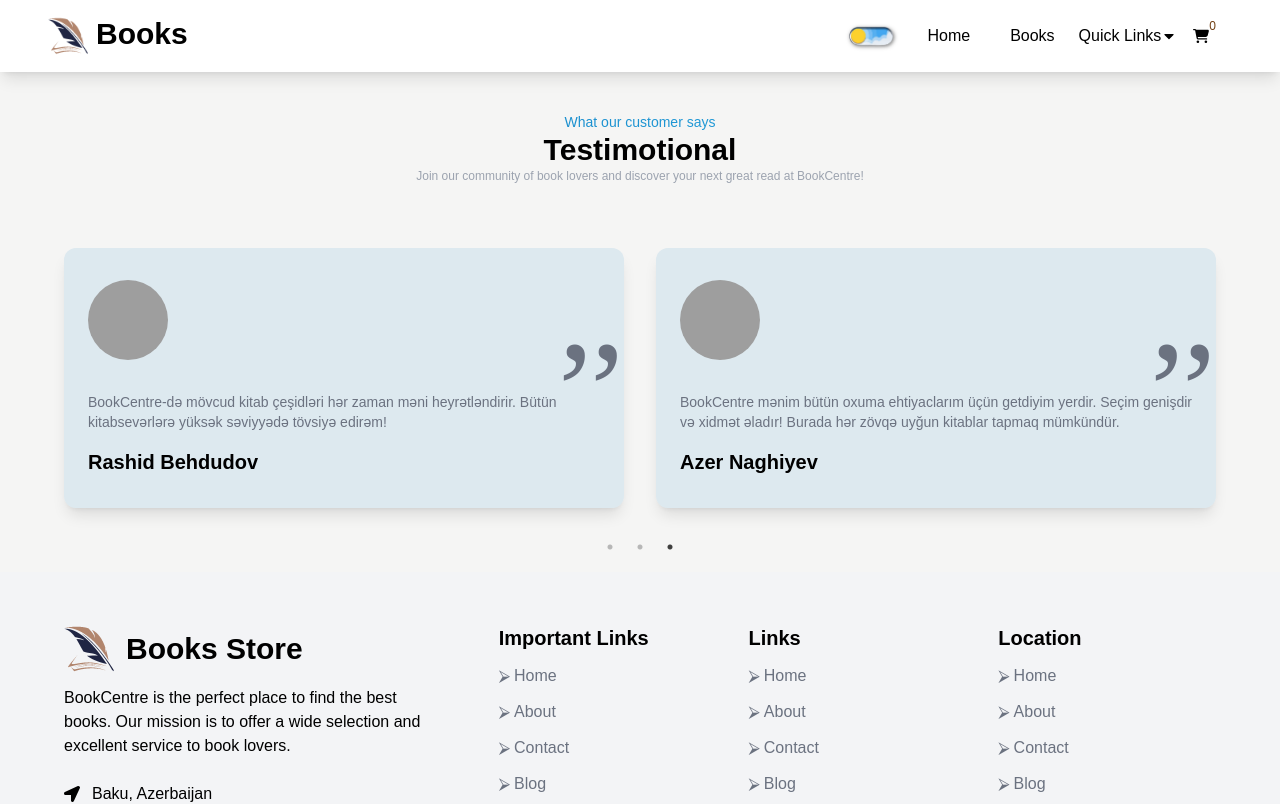
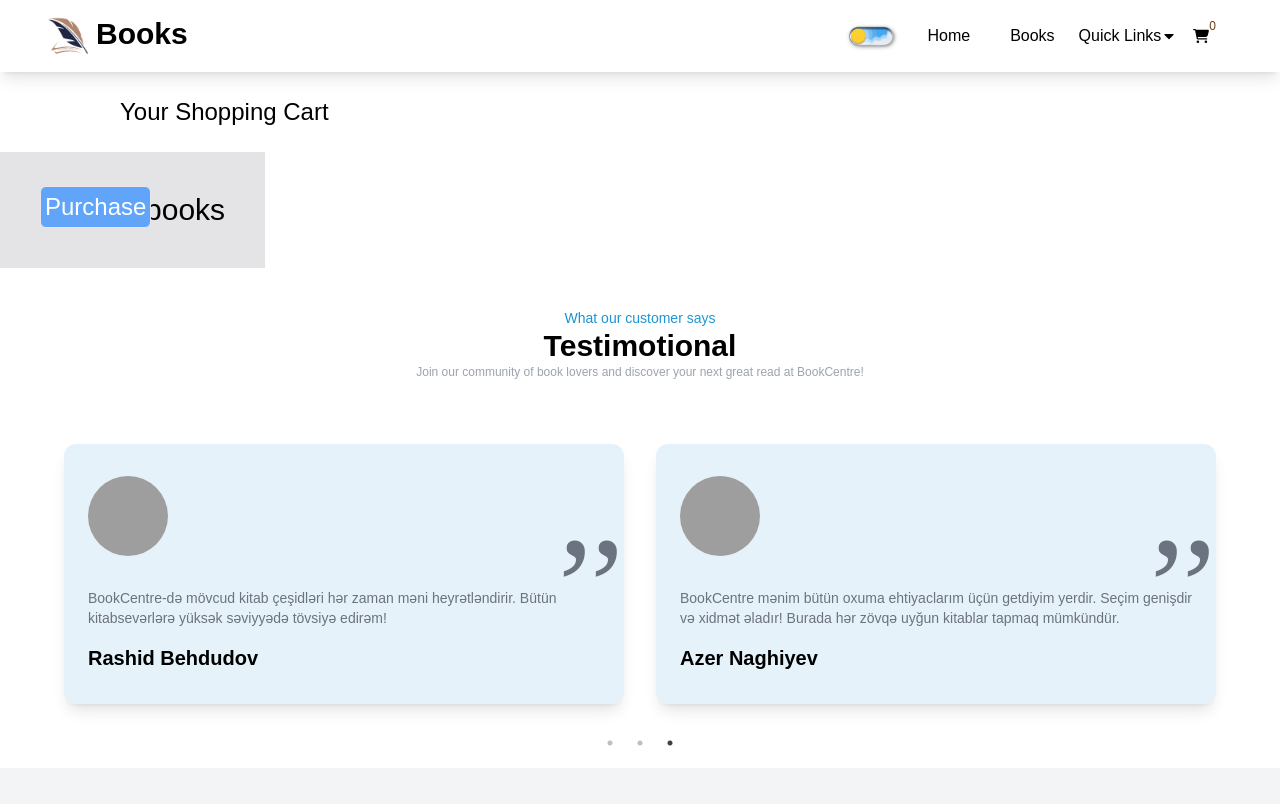
Before and after one commit to isamammadli570/bookcentre, a React (Vite) app: page /cart in a window 1280 px wide. Shown: the top 804 px of the page. Built offline with nearby package versions, Linux system fonts and the light colour scheme; grey boxes are pictures that could not be loaded.

Commit message:
initial commit

```diff
--- a/src/AppLayout.jsx
+++ b/src/AppLayout.jsx
@@ -8,12 +8,12 @@ import ResponsiveNav from "./ui/ResponsiveNav";
 function AppLayout() {
   const [isOpen, setIsOpen] = useState(false);
   return (
-    <div className="bg-stone-100 dark:bg-gray-900 dark:text-white ">
+    <div className="bg-white dark:bg-gray-900 dark:text-white ">
       <div
         className={
           isOpen
-            ? "fixed top-0 right-0 w-[300px] h-screen bg-stone-100 dark:bg-gray-900 z-10 duration-300"
-            : "fixed top-0 right-[-100%] w-[300px] h-screen bg-stone-100 dark:bg-gray-900 z-10 duration-300"
+            ? "fixed top-0 right-0 w-[300px] h-screen bg-white dark:bg-gray-900 z-10 duration-300"
+            : "fixed top-0 right-[-100%] w-[300px] h-screen bg-white dark:bg-gray-900 z-10 duration-300"
         }
       >
         {isOpen && <ResponsiveNav setIsOpen={setIsOpen} />}
--- a/src/pages/Books/index.jsx
+++ b/src/pages/Books/index.jsx
@@ -3,8 +3,6 @@ import { getBooksApi } from "../../services/bookApi";
 import { useState } from "react";
 import Spinner from "../../ui/Spinner";
 import BooksItem from "../../features/BooksItem";
-
-
 
 function Books() {
   const [search, setSearch] = useState("nietzsche");
@@ -32,7 +30,7 @@ function Books() {
           <Spinner />
         </div>
       ) : (
-        <div className="p-6 duration-200 bg-stone-100 dark:bg-gray-950 dark:text-white">
+        <div className="p-6 duration-200 bg-white dark:bg-gray-950 dark:text-white">
           <div className="flex justify-center flex-wrap">
             {book?.map((book) => {
               return <BooksItem book={book} key={book.id} />;
--- a/src/pages/Cart/index.jsx
+++ b/src/pages/Cart/index.jsx
@@ -7,9 +7,27 @@ function Cart() {
 
   return (
     <div>
-      {cart?.map((book) => (
-        <CartProducts book={book} key={book.id}></CartProducts>
-      ))}
+      <div className="px-24 md:text-2xl gap-3 md:m-6">
+        <h1>Your Shopping Cart</h1>
+      </div>
+      <div className="md:flex">
+        <div>
+          {cart?.map((book) => (
+            <CartProducts book={book} key={book.id}></CartProducts>
+          ))}
+        </div>
+
+        <div className="p-10 md:relative bg-zinc-200">
+          <h1 className="text-3xl ">Total: {cart.length} books</h1>
+          <button
+            className="md:absolute border p-1 rounded-md
+          bg-blue-400 hover:bg-blue-500 text-white
+          duration-300 cursor-pointer text-2xl bottom-10"
+          >
+            Purchase
+          </button>
+        </div>
+      </div>
     </div>
   );
 }
--- a/src/pages/Home/index.jsx
+++ b/src/pages/Home/index.jsx
@@ -7,7 +7,7 @@ import AllBooks from "../../ui/AllBooks";
 
 function Home({ handleOrderPopup, orderPopup }) {
   return (
-    <div className="bg-stone-100">
+    <div>
       <Hero handleOrderPopup={handleOrderPopup} />
       <BestBooks handleOrderPopup={handleOrderPopup} />
       <Banner />
--- a/src/ui/CartProducts/index.jsx
+++ b/src/ui/CartProducts/index.jsx
@@ -16,7 +16,7 @@ function CartProducts({ book }) {
         </div>
         <button
           className="border border-red-500 text-red-500 rounded-md p-1
-           hover:bg-red-500 hover:text-white duration-200 mt-2"
+          hover:bg-red-500 hover:text-white duration-200 mt-2"
           onClick={() => dispatch({ type: "Remove", id: book.id })}
         >
           Remove
```
